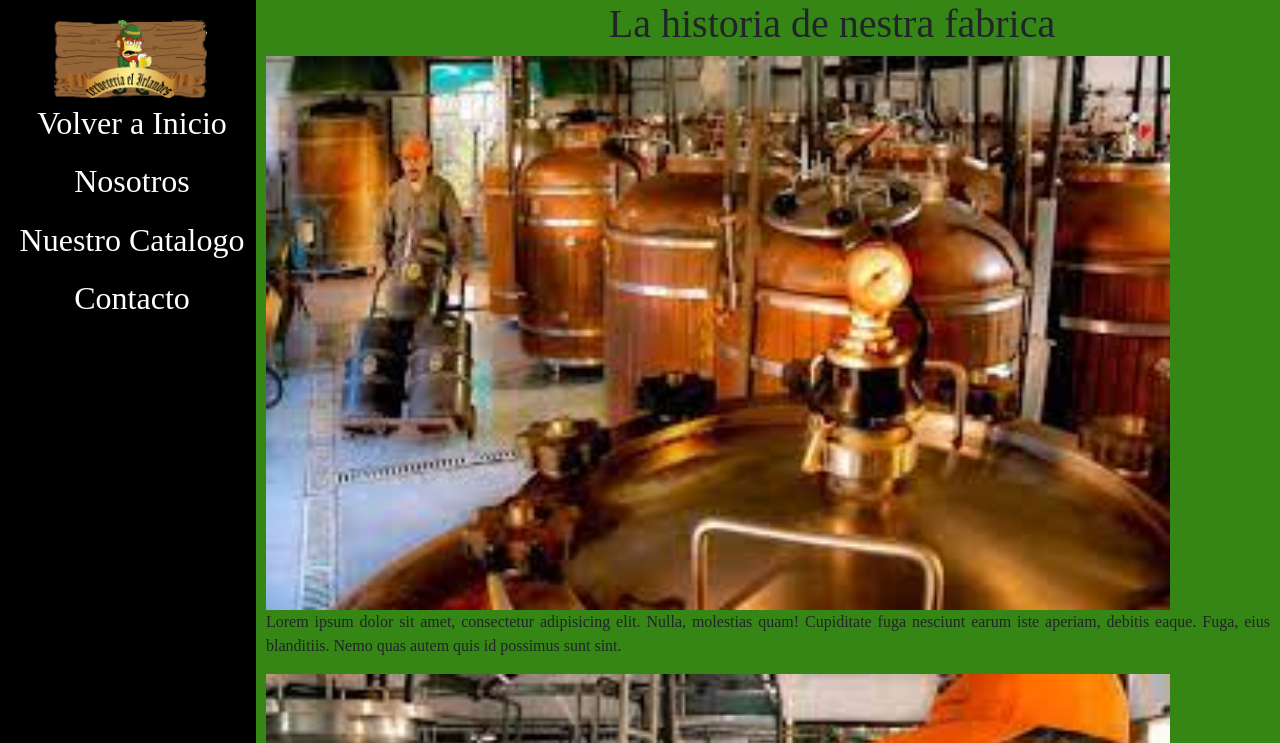
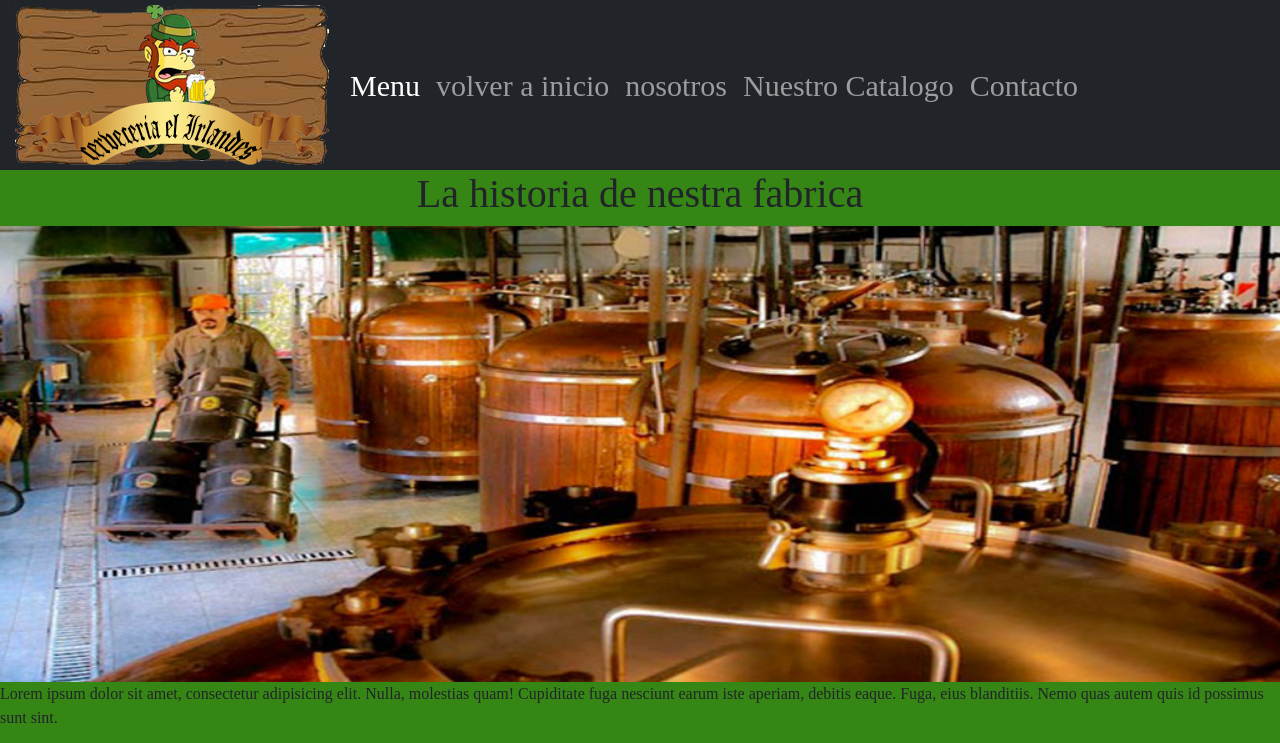
Before and after one commit to juanaranguren96/cerveceria-irlandes, a website: page Page/La Fabrica.html in a window 1280 px wide. Shown: the top 743 px of the page. Drawn offline with nearby package versions, Linux system fonts and the light colour scheme.

Commit message:
4-commit

```diff
--- a/Page/La Fabrica.html
+++ b/Page/La Fabrica.html
@@ -12,30 +12,48 @@
         <title>Cervecerel Irlandes/la fabrica</title>
 </head>
 <body>
-    <div class="estructura-fabrica">
-        <nav class="sidenav">
-            <img src= "../imagenes/imagenes index/logo.png" id="imagenlogo">
+
+        <nav class=" navbar-expand-lg bg-light navbar-dark bg-dark " class="border m-4">
+            <div class="container-fluid" class="position-relative"    >
+              <button class="navbar-toggler" type="button" data-bs-toggle="collapse" data-bs-target="#navbarTogglerDemo01" aria-controls="navbarTogglerDemo01" aria-expanded="false" aria-label="Toggle navigation">
+                <span class="navbar-toggler-icon"></span>
+              </button>
+              <div class="collapse navbar-collapse" id="navbarTogglerDemo01" >
+                <a class="navbar-brand" href="index.html"><img id="imagenlogo" src="/imagenes/imagenes index/logo.png" alt="" class="img-fluid"></a>
+                <ul class="navbar-nav mb-2 mb-lg-0" style="font-size:30px;">
+                  <li class="nav-item">
+                    <a class="nav-link active" aria-current="page" href="../Page/nosotros.html">Menu</a>
+                  </li>
+                  <li class="nav-item">
+                    <a class="nav-link" href="../index.html">volver a inicio</a>
+                  </li>
+                  <li class="nav-item">
+                    <a class="nav-link" href="../Page/nosotros.html"> nosotros</a>
+                  </li>
+                  <li class="nav-item">
+                    <a class="nav-link" href="../Page/Nuestro catalago.html">Nuestro Catalogo</a>
+                  </li>
+                  <li class="nav-item">
+                    <a class="nav-link" href="../Page/Contacto.html">Contacto</a>
+                  </li>
+                </ul>
 
 
-            <ul>
-                <li><a href="../index.html"><h2>Volver a Inicio</h2></a></li>
-                <li><a href="nosotros.html"><h2>Nosotros</h2></a></li>
-                <li><a href="Nuestro catalago.html"><h2>Nuestro Catalogo</h2></a></li>
-                <li><a href="Contacto.html"><h2>Contacto</h2></a></li>
+              </div>
 
+            </div>
+          </nav>
 
-            </ul>
-        </nav>
         <header class="header-fabrica">
             <h1>La historia de nestra fabrica</h1>
         </header>
         <main class="main-fabrica">
             <div class="historia-fabrica-1">
-                <img src="../imagenes/imagenes Fabrica/fabrica-1.jpg">
+                <img src="../imagenes/imagenes Fabrica/fabrica-1.png">
                 <p>Lorem ipsum dolor sit amet, consectetur adipisicing elit. Nulla, molestias quam! Cupiditate fuga nesciunt earum iste aperiam, debitis eaque. Fuga, eius blanditiis. Nemo quas autem quis id possimus sunt sint.</p>
             </div>
             <div class="historia-fabrica-2">
-                <img src="../imagenes/imagenes Fabrica/fabrica-2.jpg">
+                <img src="../imagenes/imagenes Fabrica/fabrica-2.png">
                 <p>Lorem ipsum dolor sit, amet consectetur adipisicing elit. Perferendis inventore minus assumenda similique aut iure eum, dicta deserunt? Sit delectus ex a itaque autem, dolorum repudiandae vero dolore sed fugiat.</p>
             </div>
             <div class="historia-fabrica-3">
@@ -43,7 +61,6 @@
                 <p>Lorem ipsum dolor sit amet consectetur adipisicing elit. Accusantium amet porro commodi tempora ipsa optio ut veniam dolore alias, aliquid eaque iure explicabo in consectetur tempore dolorem officia ullam inventore.</p>
             </div>
         </main>
-    </div>
             <script src="https://cdn.jsdelivr.net/npm/bootstrap@5.1.3/dist/js/bootstrap.bundle.min.js" integrity="sha384-ka7Sk0Gln4gmtz2MlQnikT1wXgYsOg+OMhuP+IlRH9sENBO0LRn5q+8nbTov4+1p" crossorigin="anonymous"></script>
 </body>
 </html>
--- a/scss/estilo.scss
+++ b/scss/estilo.scss
@@ -21,43 +21,6 @@ grid-template-areas:
 
 }
 
-
-.sidenav{
-height: 100%;
-width: 20%;
-text-decoration: none;
-    height: 100%;
-
-    position: fixed;
-    z-index: 1;
-    top: 0;
-    left: 0;
-    background-color: $color-secondary;
-    overflow-x: hidden;
-    padding-top: 20px;
-    display: block;
-    grid-area: sidenav;
-    ul {
-        display: flex;
-        align-items: center;
-        flex-direction: column;
-        list-style-type: none;
-        padding: 0%;
-        width: 100%;
-    }
-    a {
-        padding: 6px 8px 6px 16px;
-        text-decoration: none;
-        font-size: 10px;
-        color: white;
-        display: block;
-         &:hover{
-       color: yellow;
-        }
-    }
-
-
-}
 .cuerpo-index{
     grid-area: cuerpo-index;
 }
@@ -72,10 +35,6 @@ left: 10;
 
 
 
-main {
-    margin-left: 20%;
-    padding: 0px 10px;
-  }
 .footer {
     position: relative;
     grid-area: footer;
@@ -212,10 +171,14 @@ main {
 
 
 
-/*fin-page-catalogo*/
+/*fin-page-contacto*/
 .form_contacto{
     position: relative;
     left: 50%;
+}
+.redes-contactos{
+    width:50px ;
+    height: 50px ;
 }
 
 /*comienzo-page-nosotros*/
@@ -268,18 +231,27 @@ grid-area: cuerpo-nosotros;
 }
 
 /*comienzo-page-fabrica-mobile*/
+
+
 .estructura-fabrica{
     display: grid;
     grid-template-areas:
-    "sidenav header-fabrica"
-    "sidenav main-fabrica"
+    " header-fabrica"
+    " main-fabrica"
     ;
 }
 .header-fabrica{
 grid-area: header-fabrica;
 display: flex;
 justify-content: center;
-padding-left: 30%;
+ h1{
+    font-size: $letra-fuente*4;
+    text-decoration: underline;
+ }
+ &:hover{
+    color: yellow;
+  }
+
 
 }
 
@@ -291,19 +263,44 @@ padding-left: 30%;
     "historia-fabrica-2"
     "historia-fabrica-3"
     ;
-    text-align: justify;
     img{
-       width: 90%;
+       width: 100%;
     }
 }
 
 .historia-fabrica-1{
 grid-area: historia-fabrica-1;
+    p{
+        font-size:$letra-fuente*2;
+        text-align: justify;
+    }
+    &:hover{
+        color: #cccc00;
+      }
 
 }
 .historia-fabrica-2{
     grid-area: historia-fabrica-2;
+    p{
+        font-size: $letra-fuente*2;
+        text-align: justify;
+    }
+    &:hover{
+        color: #cccc00;
+    }
 }
+
+.historia-fabrica-3{
+grid-area: historia-fabrica-3;
+    p{
+        font-size: $letra-fuente*2;
+        text-align: justify;
+    }
+    &:hover{
+        color: #cccc00;
+    }
+}
+
 
 
 /*media-desktop*/
@@ -314,44 +311,17 @@ grid-area: historia-fabrica-1;
             "sidenav cuerpo-index"
             "bot-index bot-index"
         }
-    .sidenav {
-            text-decoration: none;
-            height: 100%;
-            width: 20%;
-            position: fixed;
-            z-index: 1;
-            top: 0;
-            left: 0;
-            background-color: $color-secondary;
-            overflow-x: hidden;
-            padding-top: 20px;
-            grid-area: sidenav;
-        ul{
-            list-style-type: none;
-            padding: 0;
-        }
 
-        a{
-          padding: 6px 8px 6px 16px;
-        text-decoration: none;
-        font-size: 25px;
-        color: white;
-        display: block;
-        }
-        &:hover{
-          color: yellow;
-        }
-        }
+
+
+
     .cuerpo-index{
         grid-area: cuerpo-index;
         }
     .bot-index{
         grid-area: bot-index;
         }
-    main {
-        margin-left: 20%;
-        padding: 0px 10px;
-        }
+
     /* segundo-menu-navegacion-index*/
     .top-images, .bot-images {
         display: flex;
@@ -421,17 +391,41 @@ grid-area: historia-fabrica-1;
         display:flex;
         flex-direction: row;
 
+        p{
+            font-size: $letra-fuente*2;
+            font-size: 20px ;
+            text-align: justify;
+        }
+        &:hover{
+            color: #cccc00;
+        }
     }
 
     .historia-nosotros-2{
         grid-area: historia-nosotros-2;
         display:flex;
         flex-direction: row;
+        p{
+            font-size: $letra-fuente*2;
+            font-size: 20px ;
+            text-align: justify;
+        }
+        &:hover{
+            color: #cccc00;
+        }
     }
     .historia-nosotros-3{
         grid-area: historia-nosotros-3;
         display: flex;
         flex-direction: row;
+        p{
+            font-size: $letra-fuente*2;
+            font-size: 20px ;
+            text-align: justify;
+        }
+        &:hover{
+            color: #cccc00;
+        }
     }
 
     /*page-catalogo-desktop*/
@@ -441,7 +435,7 @@ grid-area: historia-fabrica-1;
         display:flex;
         justify-content: right;
         grid-area: header-catalogo;
-        font-size: 50px;
+         font-size: 50px;
         text-decoration: underline;
     }
     .main-catalogo{
--- a/scss/variables.scss
+++ b/scss/variables.scss
@@ -1,7 +1,7 @@
 //variables
 $color-primary:#358615;
 $color-secondary: black;
-
+$letra-fuente: 10px;
 
 //mapas
 $mapa-border: (
@@ -18,7 +18,7 @@ $mapa-border: (
     }
 
 }
-
+//mixin
 @mixin size($top,$left, $margin){
     top:$top;
     left:$left;
```
Also changed, not shown: Page/Contacto.html (+36 -17 lines), Page/Nuestro catalago.html (+32 -15 lines), Page/nosotros.html (+29 -13 lines), index.html (+1 -2 lines), css/estilo.css, imagenes/imagenes Fabrica/fabrica-1.jpg (deleted), imagenes/imagenes Fabrica/fabrica-1.png (added), imagenes/imagenes Fabrica/fabrica-2.jpg (deleted), imagenes/imagenes Fabrica/fabrica-2.png (added).
